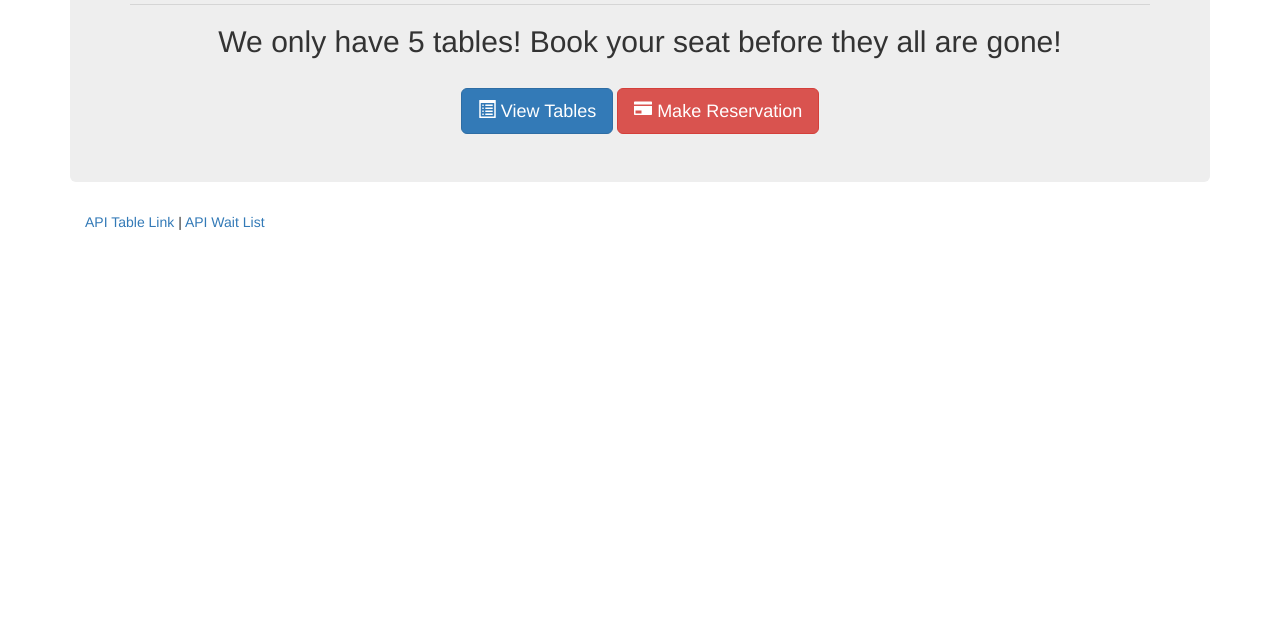
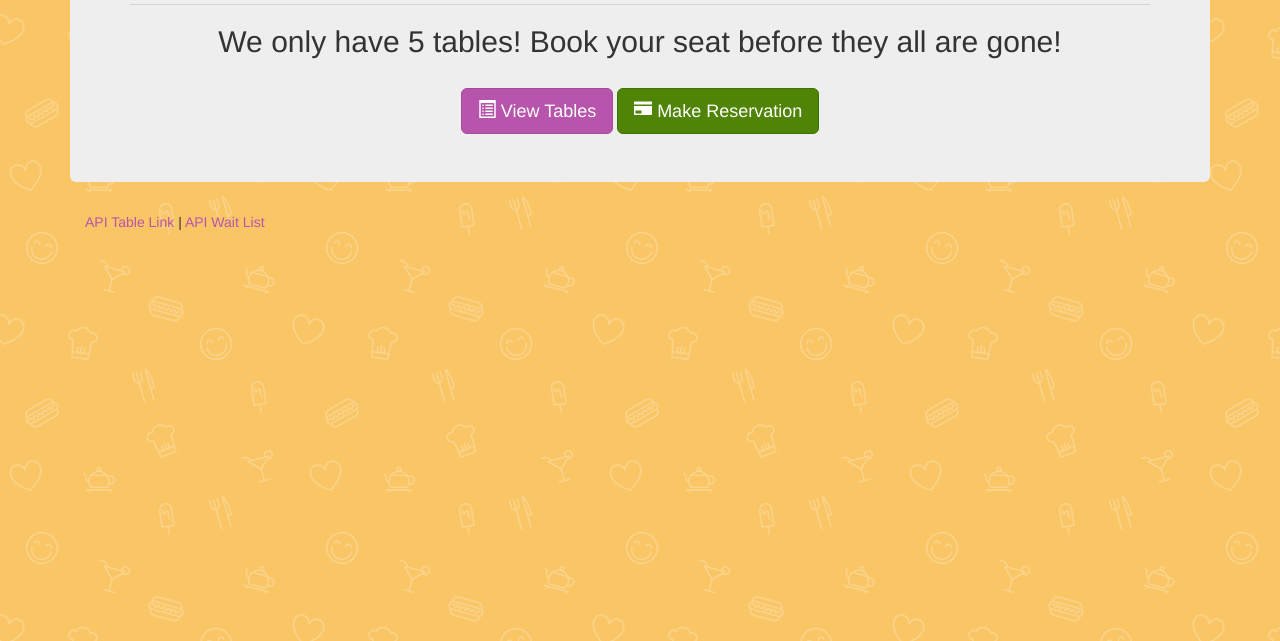
Before and after one commit to ErnestGR/Hot_Restaurant, a website: page Index.html in a window 1280 px wide. Shown: the part 159-800 px from the top of the page. Drawn offline with nearby package versions, Linux system fonts and the light colour scheme.

Commit message:
addpackage json

```diff
--- a/Index.html
+++ b/Index.html
@@ -8,7 +8,7 @@
 
     <link rel="stylesheet" href="https://maxcdn.bootstrapcdn.com/bootstrap/3.3.6/css/bootstrap.min.css" integrity="sha384-1q8mTJOASx8j1Au+a5WDVnPi2lkFfwwEAa8hDDdjZlpLegxhjVME1fgjWPGmkzs7"
         crossorigin="anonymous">
-
+        <link rel="stylesheet" type="text/css" href="style.css">
 </head>
 
 <body>
--- /dev/null
+++ b/style.css
@@ -0,0 +1,4 @@
+body{
+background-image: url("assets/style/food.png");
+filter: hue-rotate(90deg);
+}
```
Also changed, not shown: package.json (added, +20 -0 lines), Assets/Style/food.png (added).
